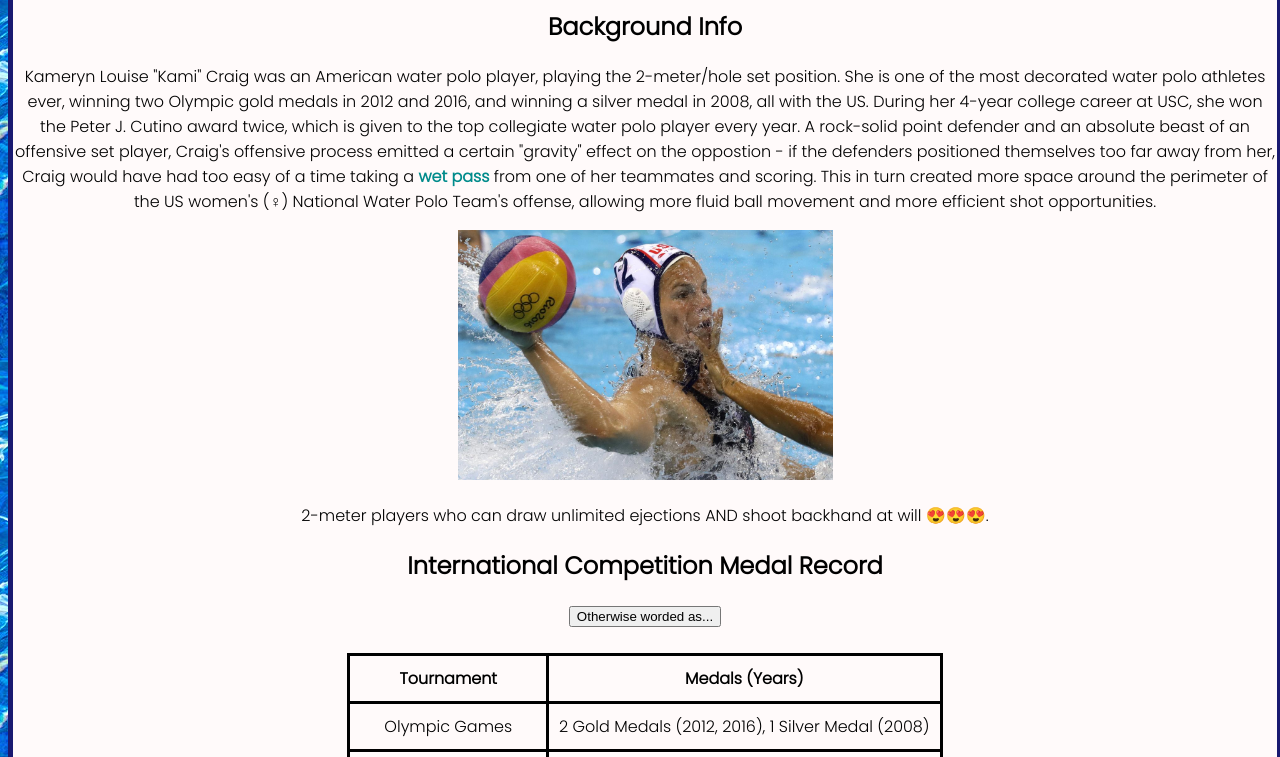
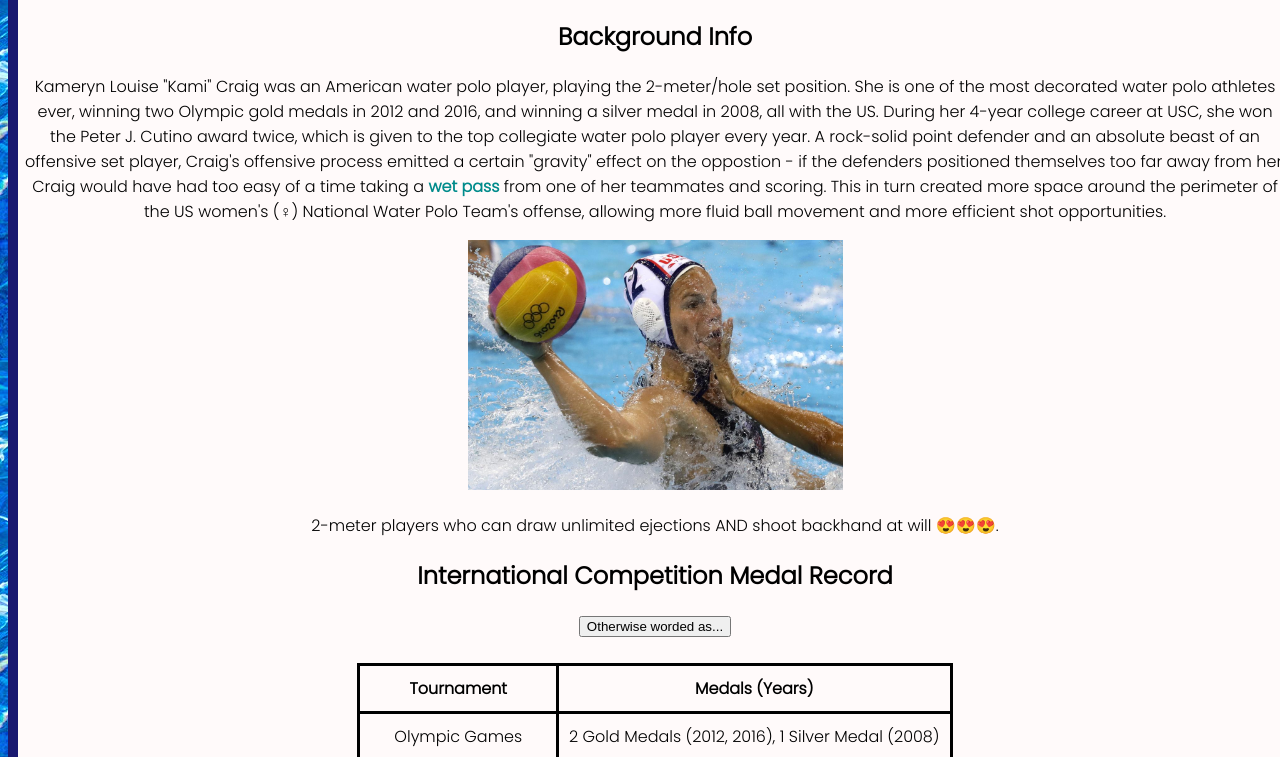
Before and after one commit to Scott-Hampton/html3, a plain HTML site: page kamicraig.html in a window 1280 px wide. Shown: the part 175-932 px from the top of the page. Drawn offline with Linux system fonts and the light colour scheme.

Commit message:
Update kamicraig.html

```diff
--- a/kamicraig.html
+++ b/kamicraig.html
@@ -8,11 +8,12 @@
 
 	<style>
 
-		.div1 {
+		.div45 {
 			font-family: 'Poppins', sans-serif;
-			border: 5px solid midnightblue;
+			border: 10px solid midnightblue;
 			background-color: snow;
 			text-align: center;
+			padding: 5px;
 			width: 100%;
 			height: 100%;
 		}
@@ -39,7 +40,7 @@
 </style>
 </head>
 <body>
-<div class="div1">
+<div class="div45">
 
 	<h1 id="wowlookatthisheader">Kami Craig</h1>
 		<article>
```
